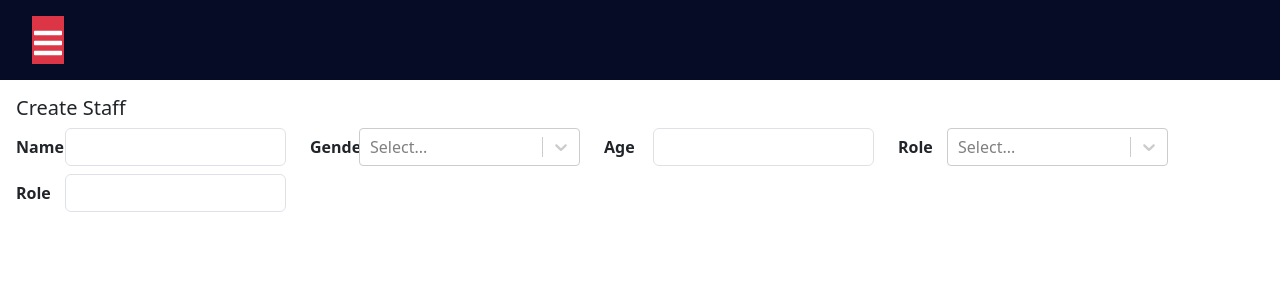
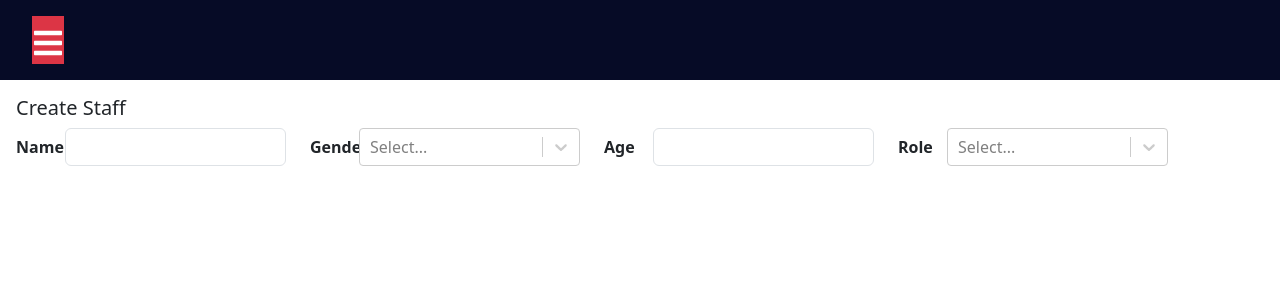
Before and after one commit to vivincrichard/my-application-01, a React (Vite) app: page /staff in a window 1280 px wide. Shown: the top 300 px of the page. Built offline with nearby package versions, Linux system fonts and the light colour scheme; data requests are answered from the project's data file.

Commit message:
used react form hook

```diff
--- a/db.json
+++ b/db.json
@@ -118,7 +118,8 @@
       "id": "1",
       "name": "Sibin Sibi",
       "age": 23,
-      "role":"nurse"
+      "gender": "Male",
+      "role": "nurse"
     },
     {
       "id": "2",
--- a/src/Components/QueryKeys.ts
+++ b/src/Components/QueryKeys.ts
@@ -17,6 +17,8 @@ export const QueryKeys = {
   UPDATE_DOCTOR: "UPDATE_DOCTOR",
   DELETE_DOCTOR_BY_ID: "DELETE_DOCTOR_BY_ID",
 
+  LIST_ROLES: "LIST_ROLES",
+
   CREATE_STAFF: "CREATE_STAFF",
   LIST_STAFF: "LIST_STAFF",
 };
--- a/src/Components/Staff/Index.tsx
+++ b/src/Components/Staff/Index.tsx
@@ -1,11 +1,21 @@
 import Select from "react-select";
-import { useStaffList } from "./StaffQuery";
-import { genderOptions } from "./staffService";
+import { useRoles, useStaffList } from "./StaffQuery";
+import { genderOptions, IRoles } from "./staffService";
+import { Controller, useForm } from "react-hook-form";
+type OptionType = { value: string | number; label: string };
 
 function Staff() {
   const { data } = useStaffList();
+  const { data: rolesData } = useRoles();
 
-  console.log("staff", data);
+  const { control, register } = useForm({
+    defaultValues: {
+      name: data?.name || "",
+      gender: data?.gender || "",
+    },
+  });
+
+  console.log("staff", data, rolesData);
 
   return (
     <>
@@ -22,7 +32,7 @@ function Staff() {
                   type="text"
                   className="form-control"
                   id="name"
-                  name="name"
+                  {...register("name")}
                 />
               </div>
             </div>
@@ -34,7 +44,16 @@ function Staff() {
                 Gender
               </label>
               <div className="col-sm-10">
-                <Select name="gender" options={genderOptions} />
+                <Controller
+                  name="gender"
+                  control={control}
+                  render={({ field }) => (
+                    <Select
+                      {...field}
+                      options={genderOptions as OptionType[]}
+                    />
+                  )}
+                />
               </div>
             </div>
             <div className="form-group col-3 mb-2 row">
@@ -55,19 +74,17 @@ function Staff() {
                 Role
               </label>
               <div className="col-sm-10">
-                <Select name="role" aria-label="Role" />
-              </div>
-            </div>
-            <div className="form-group col-3 mb-2 row">
-              <label htmlFor="role" className="col-sm-2 col-form-label fw-bold">
-                Role
-              </label>
-              <div className="col-sm-10">
-                <input
-                  type="text"
-                  className="form-control"
-                  id="role"
+                <Select
                   name="role"
+                  aria-label="Role"
+                  options={
+                    rolesData
+                      ? rolesData.map((role: IRoles) => ({
+                          value: role.id,
+                          label: role.name,
+                        }))
+                      : []
+                  }
                 />
               </div>
             </div>
--- a/src/Components/Staff/StaffQuery.ts
+++ b/src/Components/Staff/StaffQuery.ts
@@ -1,6 +1,6 @@
 import { useMutation, useQuery, useQueryClient } from "@tanstack/react-query";
 import { QueryKeys } from "../QueryKeys";
-import { IStaff, StaffService } from "./staffService";
+import { IRoles, IStaff, Roles, StaffService } from "./staffService";
 
 export const useStaffList = () => {
   const { data, isLoading, isFetching } = useQuery({
@@ -22,3 +22,11 @@ export const useStaffCreate = () => {
     },
   });
 };
+
+export const useRoles = () => {
+  const { data } = useQuery({
+    queryKey: [QueryKeys.LIST_ROLES],
+    queryFn: () => Roles.listRoles(),
+  });
+  return { data };
+};
--- a/src/Components/Staff/StaffService.ts
+++ b/src/Components/Staff/StaffService.ts
@@ -9,13 +9,31 @@ export interface IStaff {
   id: string;
   name: string;
   age: number;
+  gender: string;
   role: string;
 }
+export type OptionType = { value: string | number; label: string };
 
 export const genderOptions = [
   { value: 1, label: "Male" },
   { value: 2, label: "Female" },
 ];
+
+export interface IRoles {
+  id: string;
+  name: string;
+}
+
+export class Roles {
+  static listRoles = async () => {
+    const response = await axios.get(`http://localhost:4000/roles`);
+    return response.data;
+  };
+  static createRoles = async (payload: IRoles) => {
+    const response = await axios.post(`http://localhost:4000/roles`, payload);
+    return response.data;
+  };
+}
 
 export class StaffService {
   static create = async (payload: IStaff) => {
```
